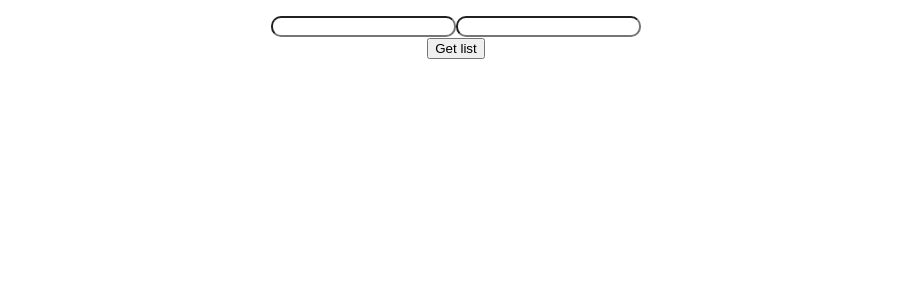
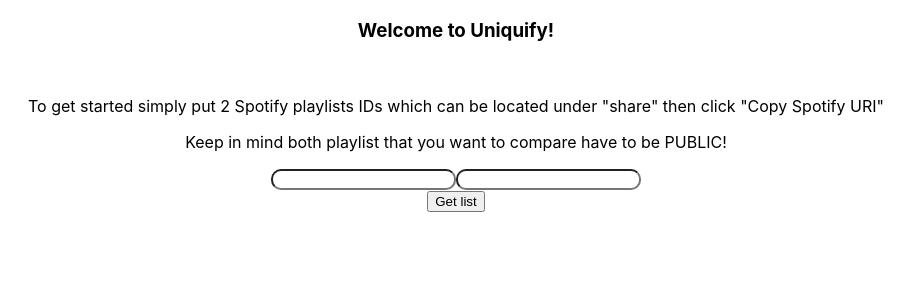
Before and after one commit to AmirKhamesy/Uniquify, a React (Create React App) app in the folder uniquify/: page / in a window 1280 px wide. Shown: the top 300 px of the page, without its empty margins (184-1098 px from the left). Built offline with nearby package versions, Linux system fonts and the light colour scheme.

Commit message:
inputs can now take full URI or just playlist ID

```diff
--- a/uniquify/src/Compare.js
+++ b/uniquify/src/Compare.js
@@ -57,9 +57,11 @@
     render() {
         return (
             <div className={CompareStyles.wrapper} id={CompareStyles.wrapper} >
-
-                <input type="text" id='playList1' onChange={event => this.state.list1 = event.target.value}></input>
-                <input type="text" id='playList2' onChange={event => this.state.list2 = event.target.value}></input><br></br>
+                <h3>Welcome to Uniquify!</h3><br></br>
+                <p>To get started simply put 2 Spotify playlists IDs which can be located under "share" then click "Copy Spotify URI"</p>
+                <p>Keep in mind both playlist that you want to compare have to be PUBLIC!</p>
+                <input type="text" id='playList1' onChange={event => {if(event.target.value.includes("spotify:playlist:")){var pID = event.target.value.replace("spotify:playlist:", ""); this.setState({list1: pID})}else{this.setState({list1: event.target.value})}}}></input>
+                <input type="text" id='playList2' onChange={event => {if(event.target.value.includes("spotify:playlist:")){var pID = event.target.value.replace("spotify:playlist:", ""); this.setState({list2: pID})}else{this.setState({list2: event.target.value})}}}></input><br></br>
                 <button onClick={this.handleButtonClick}>Get list</button><br></br>
                 <ol id="list1">
                     {this.state.songs1.map(song => <Song name={song["name"]} repeated={song["repeated"]} key={song["name"]+Math.random()}/>)}
```
